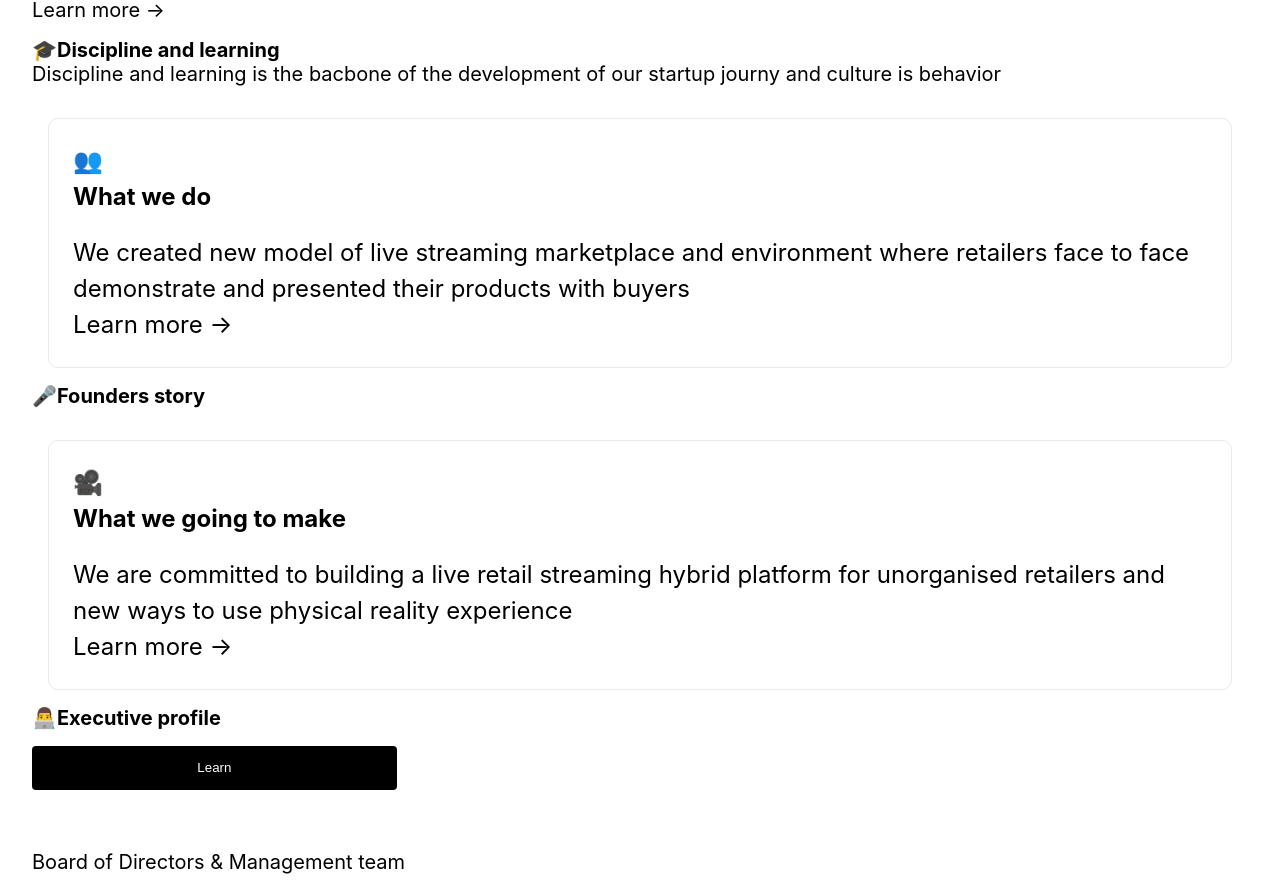
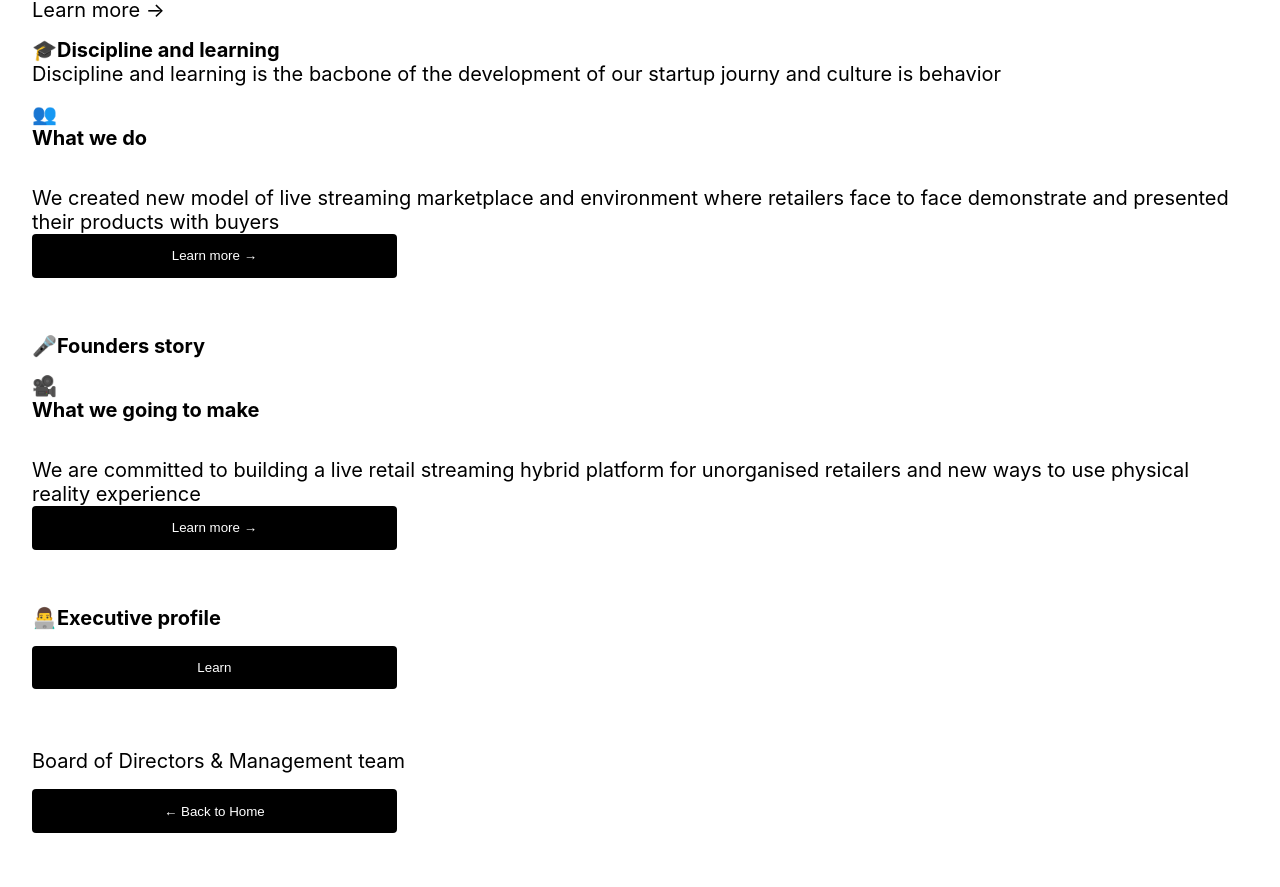
Before and after one commit to rammurmu/next, a Next.js app: page /about in a window 1280 px wide. Shown: the part 582-1469 px from the top of the page. Built offline with nearby package versions, Linux system fonts and the light colour scheme.

Commit message:
Update about.js

```diff
--- a/pages/about.js
+++ b/pages/about.js
@@ -37,21 +37,21 @@ export default function About() {
           <br />
           Discipline and learning is the bacbone of the development of our startup journy and culture is behavior
           </p>
-        <div className={styles.card}>
+
         <p className={styles.p}>👥<br /><b>What we do</b></p>
         <br />
         <p className={styles.p}>We created new model of live streaming marketplace and environment where retailers face to face demonstrate and presented their products with buyers
        <br />
-       Learn more &rarr;</p>
-        </div>
+       <button type="button" className={styles.button}>Learn more &rarr;</button></p>
+
         <p className={ styles.p}><b>🎤Founders story</b></p>
-        <div className={styles.card}>
+
         <p className={styles.p}>🎥<br /><b>What we going to make</b></p>
         <br />
         <p className={styles.p}>We are committed to building a live retail streaming hybrid platform for unorganised retailers and new ways to use physical reality experience
         <br />
-         Learn more &rarr;</p>
-        </div>
+         <button type="button" className={styles.button}>Learn more &rarr;</button></p>
+
          <p className={styles.p}><b>👨‍💻Executive profile</b></p>
 
             <button type="button" className={styles.button}>Learn</button>
```
